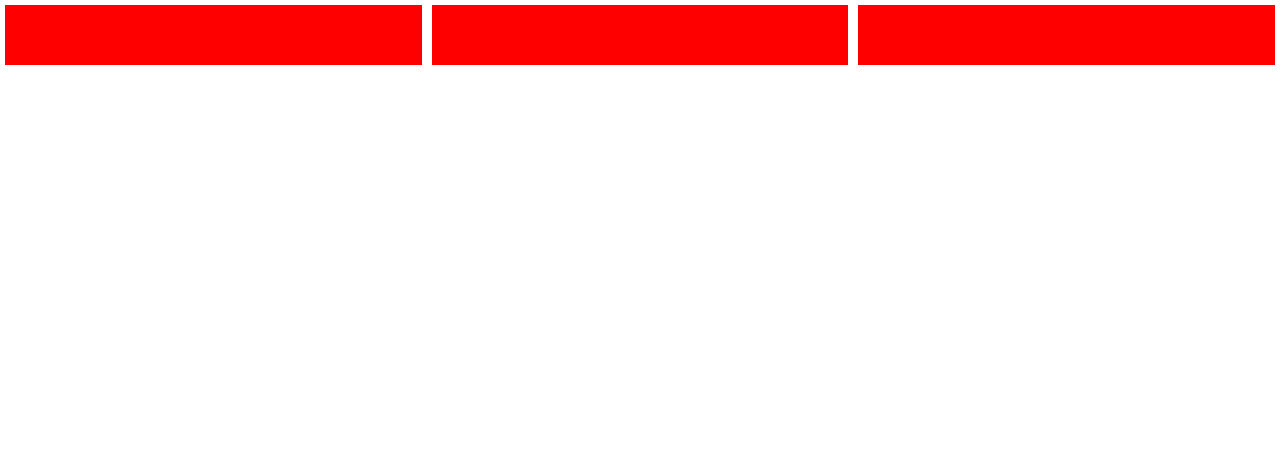
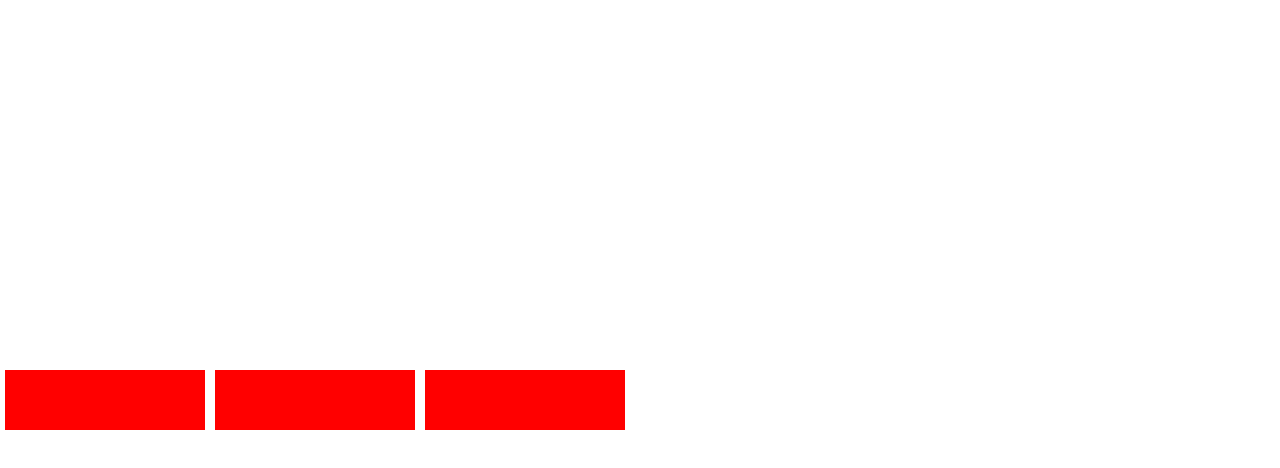
Before and after one commit to jerp86/bonusFlexBox, a plain HTML site: page index.html in a window 1280 px wide. Drawn offline with Linux system fonts and the light colour scheme.

Commit message:
Configurando wrap de itens

```diff
--- a/styles.css
+++ b/styles.css
@@ -15,20 +15,22 @@ body,
    * por padrão, a direção/alinhamento é por linha, e podemos utilizar as opções:
    * row, column, row-reverse ou column-reverse
    * flex-direction: row;
-   */
-
-  /**
+   *
    * quando se trabalha com o padrão row, o 'align-items' controla o alinhamento verticalmente
    * e o justify-content o alinhamento horizontalmente
    * Opções do align-items: flex-start, center, flex-end
    * Opções do justify-content: flex-start, center, flex-end, space-between, space-around e
-   * align-items: center;
-   * justify-content: space-evenly;
+   *
+   * flex-wrap realiza a quebra de linha nos elementos
+   * align-content é responsável pelo alinhamento dos elementos em quebra de linha,
+   * utiliza os mesmos valores do justify-content
    */
+  flex-wrap: wrap;
+  align-content: center;
 }
 
 .box {
-  width: 100px;
+  width: 200px;
   height: 60px;
   background: #f00;
   margin: 5px;
@@ -41,6 +43,6 @@ body,
    *
    * flex é a junção do flex-grow e flex-shrink. Caso tenha o valor 1, ele irá aumentar
    * e diminuir para ocupar o melhor espaço em tela
+   * flex: 1;
    */
-  flex: 1;
 }
```
